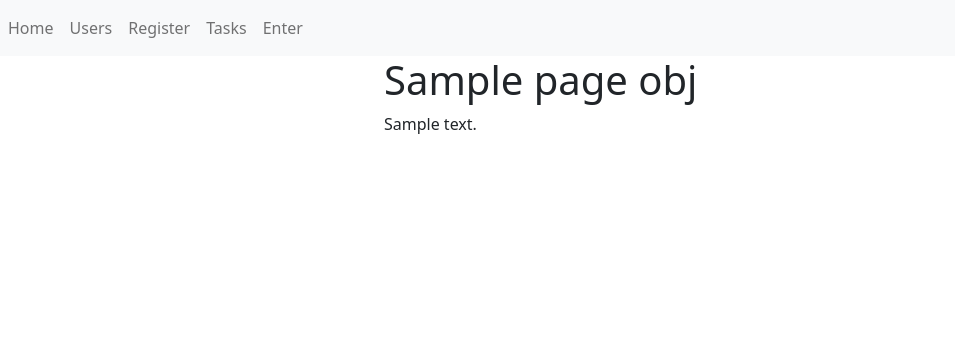
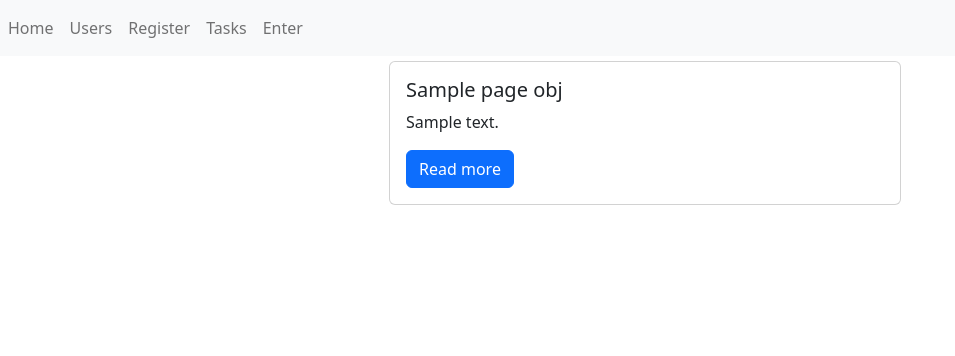
Before and after one commit to victormorozov1/django-learn, a Django app: template tasks/templates/tasks/task_list.html in a window 1280 px wide. Shown: the top 356 px of the page, without its empty margins (0-955 px from the left). Run offline with Django 3.2, Linux system fonts and the light colour scheme; the template is opened without the code that fills it: most values are stand-ins (such as "Sample title", 1, 10 or a date in 2020).

Commit message:
add style on tasks list page

```diff
--- a/tasks/templates/inc/_task_card.html
+++ b/tasks/templates/inc/_task_card.html
@@ -1,2 +1,7 @@
-<h1>{{ task.title }}</h1>
-<p>{{ task.description }}</p>
+<div class="card" style="width: 100%; margin: 5px">
+  <div class="card-body">
+    <h5 class="card-title">{{ task.title }}</h5>
+    <p class="card-text">{{ task.description|truncatewords:50 }}</p>
+    <a href="#" class="btn btn-primary">Read more</a>
+  </div>
+</div>
--- a/tasks/urls.py
+++ b/tasks/urls.py
@@ -3,5 +3,5 @@ from .views import *
 
 urlpatterns = [
     path('', index),
-    path('/task_list', TasksList.as_view(), name='tasks_list')
+    path('task_list/', TasksList.as_view(), name='tasks_list')
 ]
```
Also changed, not shown: db.sqlite3.
